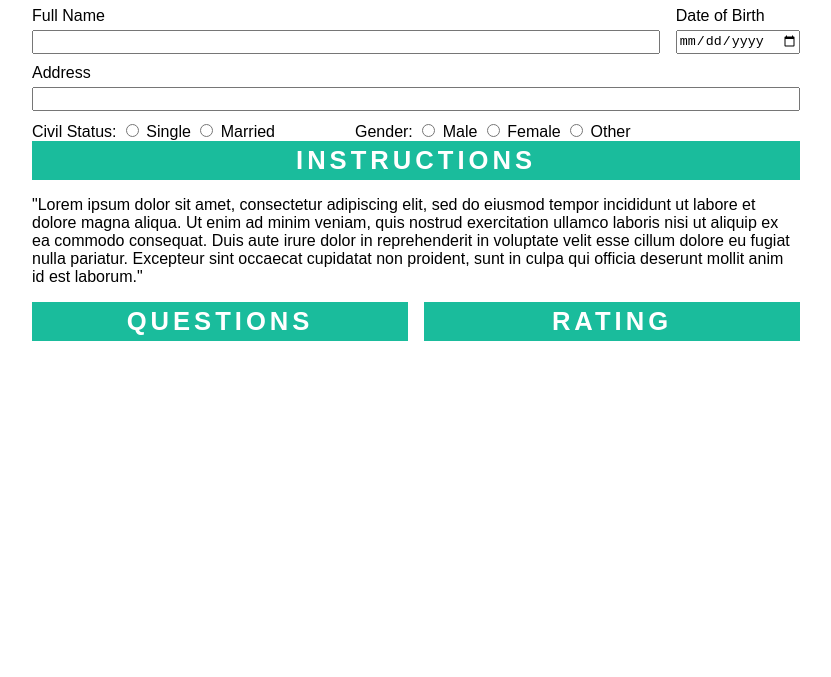
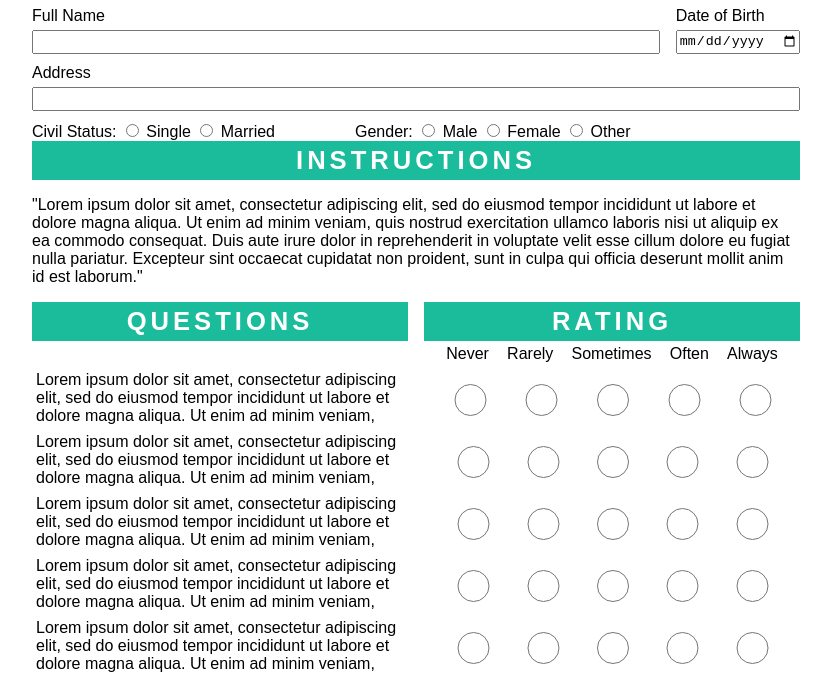
Before and after one commit to lquinto13/SurveyForm, a plain HTML site: page index.html in a window 1280 px wide. Shown: the part 200-877 px from the top of the page, without its empty margins (224-1055 px from the left). Before the commit the page ends 800 px from the top, so only its background shows below. Drawn offline with Linux system fonts and the light colour scheme.

Commit message:
complete survey form

```diff
--- a/index.html
+++ b/index.html
@@ -67,12 +67,93 @@
             <div class="instructionsMessage">
                <p>"Lorem ipsum dolor sit amet, consectetur adipiscing elit, sed do eiusmod tempor incididunt ut labore et dolore magna aliqua. Ut enim ad minim veniam, quis nostrud exercitation ullamco laboris nisi ut aliquip ex ea commodo consequat. Duis aute irure dolor in reprehenderit in voluptate velit esse cillum dolore eu fugiat nulla pariatur. Excepteur sint occaecat cupidatat non proident, sunt in culpa qui officia deserunt mollit anim id est laborum."</p>
             </div>
-            <div class="formQuestions">
+            <div class="formQuestionsHeader">
                 <div class="questionsHeader">
-                    QUESTIONS
+                    <div>QUESTIONS</div>
                 </div>
                 <div class="ratingHeader">
-                    RATING
+                    <div>RATING</div>
+                </div>
+            </div>
+
+            <div class="formQuestions">
+                <div class="questions">
+                </div>
+                <div class="rating">
+                    <div  name="radioRating1" class = "radioRatingScale"> Never</div>
+                    <div  name="radioRating1" class = "radioRatingScale"> Rarely</div>
+                    <div  name="radioRating1" class = "radioRatingScale"> Sometimes</div>
+                    <div  name="radioRating1" class = "radioRatingScale"> Often</div>
+                    <div  name="radioRating1" class = "radioRatingScale"> Always</div>
+                </div>
+            </div>
+
+            <div class="formQuestions">
+                <div class="questions">
+                    <div>Lorem ipsum dolor sit amet, consectetur adipiscing elit, sed do eiusmod tempor incididunt ut labore et dolore magna aliqua. Ut enim ad minim veniam,</div>
+                </div>
+                <div class="rating">
+                    <input type="radio" name="radioRating1" class = "radioRating">
+                    <input type="radio" name="radioRating1" class = "radioRating">
+                    <input type="radio" name="radioRating1" class = "radioRating">
+                    <input type="radio" name="radioRating1" class = "radioRating">
+                    <input type="radio" name="radioRating1" class = "radioRating">
+                </div>
+            </div>
+
+            <div class="formQuestions">
+                <div class="questions">
+                    <div>Lorem ipsum dolor sit amet, consectetur adipiscing elit, sed do eiusmod tempor incididunt ut labore et dolore magna aliqua. Ut enim ad minim veniam,</div>
+                </div>
+                <div class="rating">
+                    <div class="rating">
+                        <input type="radio" name="radioRating2" class = "radioRating">
+                        <input type="radio" name="radioRating2" class = "radioRating">
+                        <input type="radio" name="radioRating2" class = "radioRating">
+                        <input type="radio" name="radioRating2" class = "radioRating">
+                        <input type="radio" name="radioRating2" class = "radioRating">
+                    </div>                </div>
+            </div>
+
+            <div class="formQuestions">
+                <div class="questions">
+                    <div>Lorem ipsum dolor sit amet, consectetur adipiscing elit, sed do eiusmod tempor incididunt ut labore et dolore magna aliqua. Ut enim ad minim veniam,</div>
+                </div>
+                <div class="rating">
+                    <div class="rating">
+                        <input type="radio" name="radioRating3" class = "radioRating">
+                        <input type="radio" name="radioRating3" class = "radioRating">
+                        <input type="radio" name="radioRating3" class = "radioRating">
+                        <input type="radio" name="radioRating3" class = "radioRating">
+                        <input type="radio" name="radioRating3" class = "radioRating">
+                    </div>                </div>
+            </div>
+
+            <div class="formQuestions">
+                <div class="questions">
+                    <div>Lorem ipsum dolor sit amet, consectetur adipiscing elit, sed do eiusmod tempor incididunt ut labore et dolore magna aliqua. Ut enim ad minim veniam,</div>
+                </div>
+                <div class="rating">
+                    <div class="rating">
+                        <input type="radio" name="radioRating4" class = "radioRating">
+                        <input type="radio" name="radioRating4" class = "radioRating">
+                        <input type="radio" name="radioRating4" class = "radioRating">
+                        <input type="radio" name="radioRating4" class = "radioRating">
+                        <input type="radio" name="radioRating4" class = "radioRating">
+                    </div>                </div>
+            </div>
+            <div class="formQuestions">
+                <div class="questions">
+                    <div>Lorem ipsum dolor sit amet, consectetur adipiscing elit, sed do eiusmod tempor incididunt ut labore et dolore magna aliqua. Ut enim ad minim veniam,</div>
+                </div>
+                <div class="rating">
+                    <div class="rating">
+                        <input type="radio" name="radioRating5" class = "radioRating">
+                        <input type="radio" name="radioRating5" class = "radioRating">
+                        <input type="radio" name="radioRating5" class = "radioRating">
+                        <input type="radio" name="radioRating5" class = "radioRating">
+                        <input type="radio" name="radioRating5" class = "radioRating">
+                    </div>
                 </div>
             </div>
 
--- a/styles.css
+++ b/styles.css
@@ -125,7 +125,7 @@ html{
     align-items: flex-start;
   }
 
-  .formQuestions{
+  .formQuestionsHeader{
     display: flex;
     justify-content: space-evenly;
     gap: 1em;
@@ -152,3 +152,38 @@ html{
     text-align: center;
     flex:1
   }
+
+  .formQuestions{
+    display: flex;
+    justify-content: space-around;
+    align-items: center;
+
+    gap: 1em;
+  }
+
+  .questions{
+    flex:1;
+    padding: 2px;
+    margin: 2px;
+
+  }
+
+  .rating{
+    display: flex;
+    justify-content: space-evenly;
+
+    flex: 1;
+    padding: 2px;
+    margin: 2px;
+
+  }
+
+  .ratingScale{
+    display: flex;
+    justify-content: space-around;
+  }
+
+  .radioRating{
+    height: 4vh;
+    width: 4vw;
+  }
```
